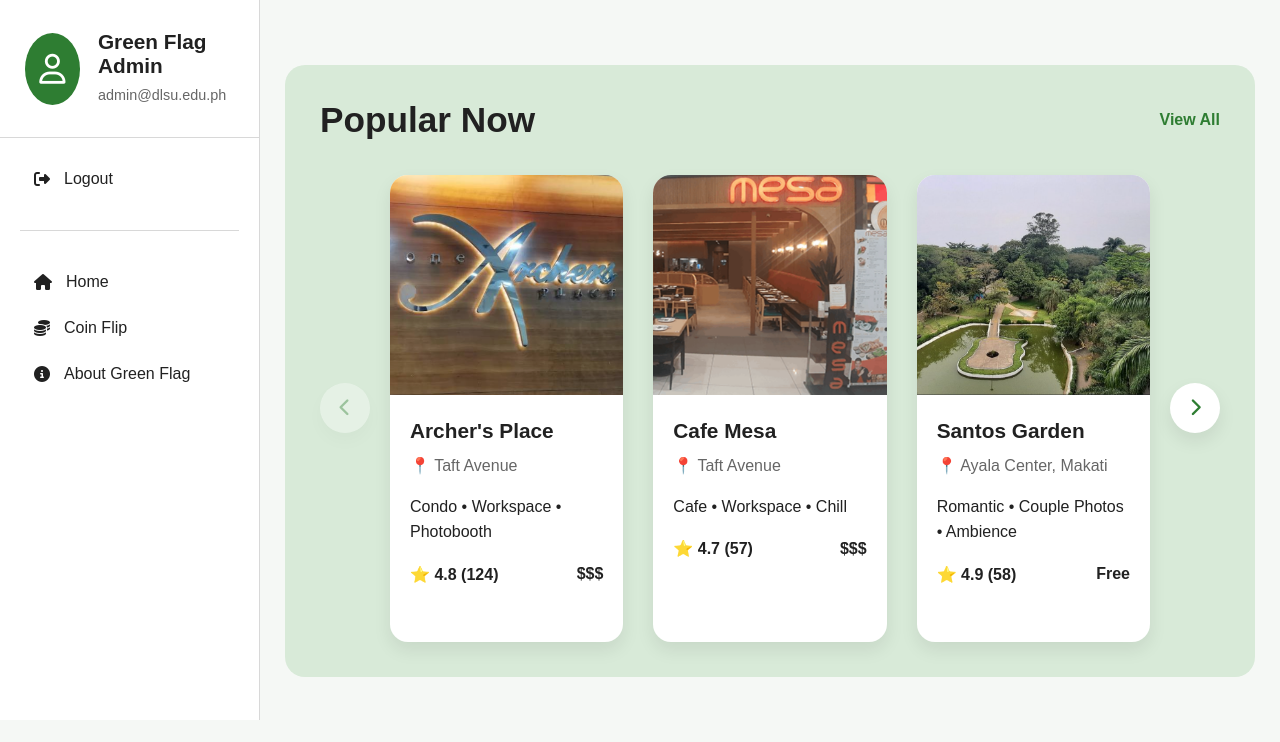
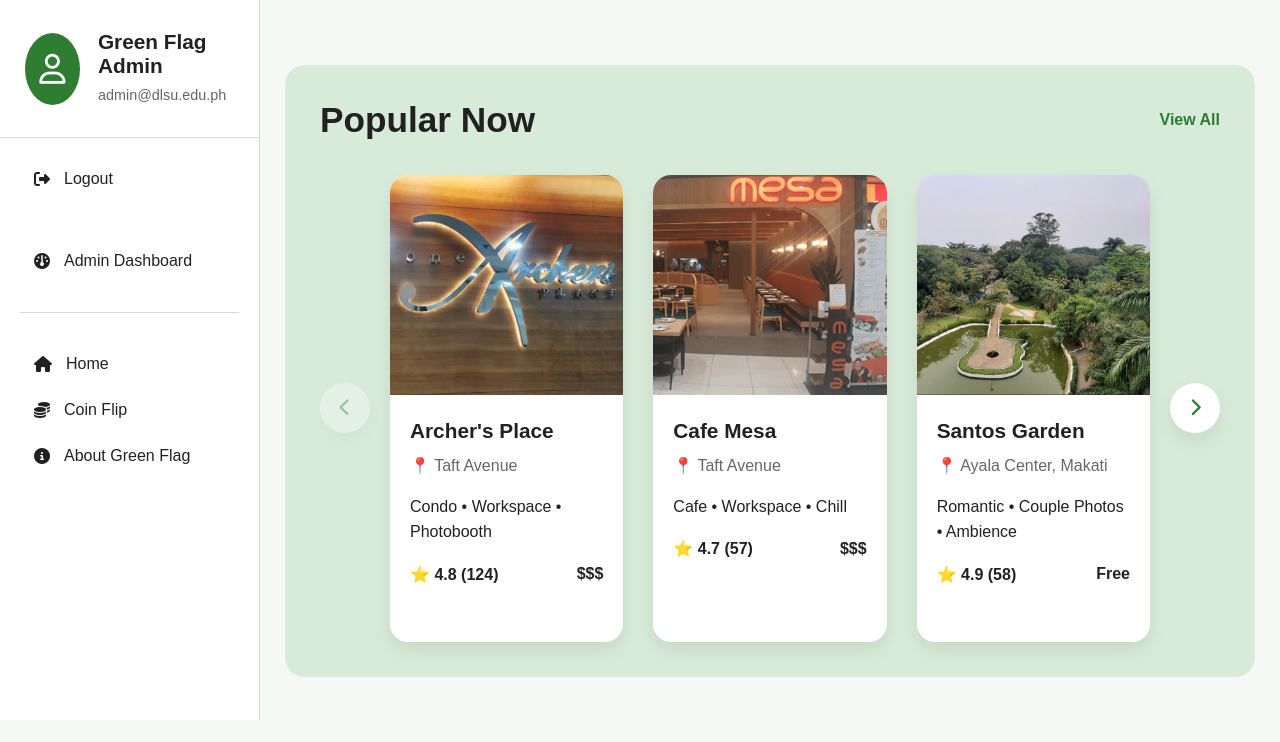
Before and after one commit to CGEMIYA/CCDEVAP-S15-Team-1-GreenFlag, a PHP site: page / in a window 1280 px wide. Shown: the part 80-822 px from the top of the page. Run offline with PHP 8.4, Linux system fonts and the light colour scheme; a user stored in the database is signed in.

Commit message:
fixed the lack of admin dashboard when logged in as admin, added a link to the admin dashboard in the sidebar when logged in as admin

```diff
--- a/view/includes/header.php
+++ b/view/includes/header.php
@@ -99,6 +99,11 @@ if (session_status() === PHP_SESSION_NONE) {
                 <a href="../view/register.php"><i class="fa-solid fa-user-plus"></i> Sign Up</a>
             <?php endif; ?>
         </div>
+        <?php if (isset($_SESSION["user_id"]) && $_SESSION["role"] === "admin"): ?>
+            <div class="sidebar-links">
+                <a href="../view/admin/analytics.php"><i class="fa-solid fa-gauge"></i> Admin Dashboard</a>
+            </div>
+        <?php endif; ?>
 
         <div class="sidebar-divider"></div>
         <div class="sidebar-links">
```
